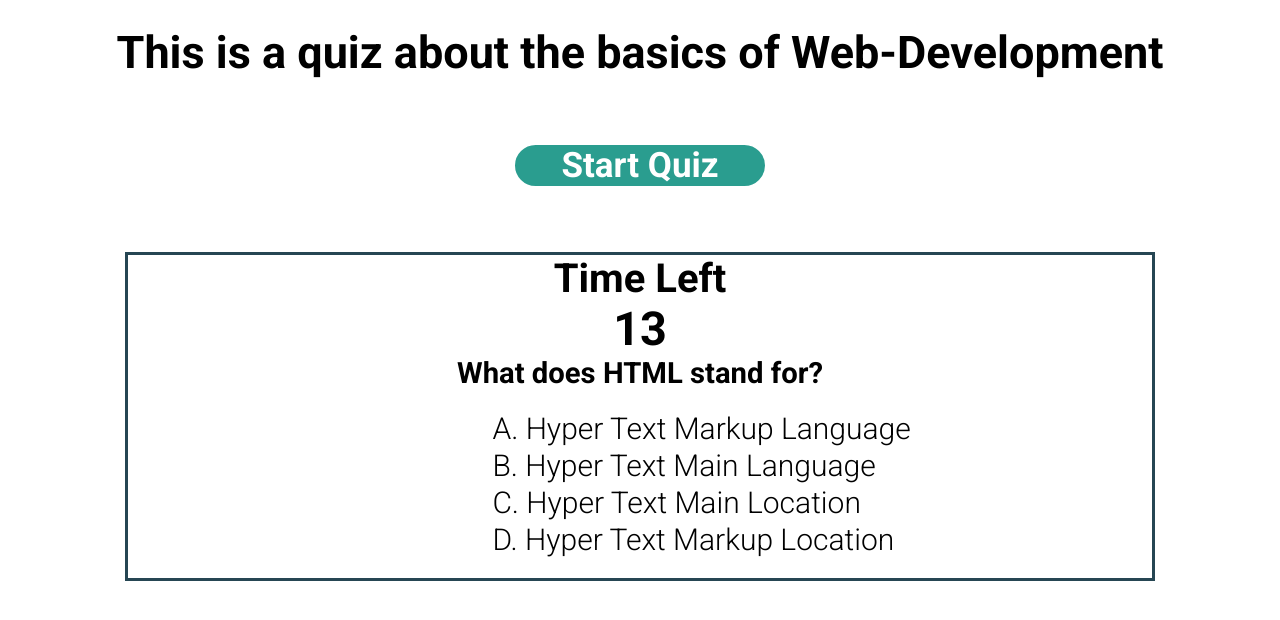
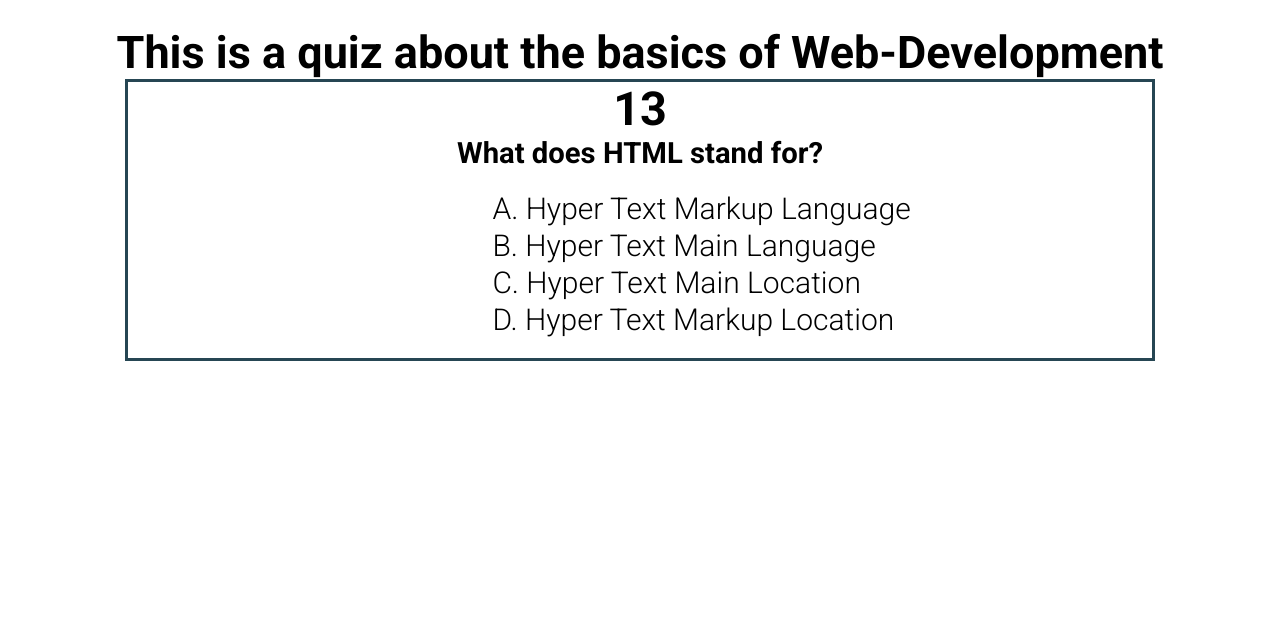
Before and after one commit to Dimavich/Web-dev-quiz, a plain HTML site: page index.html in a window 1280 px wide. Both pictures are taken after a click on the element "Start Quiz". Drawn offline with Linux system fonts and the light colour scheme.

Commit message:
the start button disapears after the quiz starts

```diff
--- a/Assets/deveope/scripts.js
+++ b/Assets/deveope/scripts.js
@@ -72,11 +72,10 @@ var questionsArr = [
     }
 ];
 
-
-
 // shows the quiz
 function show(event){
     quiz.setAttribute("style" , "display: block;");
+    startBtn.className = 'hide';
     setQuestion();
     setTimer();
 };
@@ -93,14 +92,14 @@ function setQuestion (event) {
     checkAns();
 };
 
+//timer function
 function setTimer() {
     var timerInterval = setInterval(function() {
         secondsLeft--;
         timer.textContent = secondsLeft ;
-
+        //when timer gets to 0
         if(secondsLeft === 0) {
           clearInterval(timerInterval);
-          // what to do after timer runs out
           window.location.href = './Assets/deveope/score.html'
         }
       }, 1000);
@@ -117,11 +116,13 @@ nextBtn.addEventListener("click", function(event){
 
     //changes the button after all questions have been answered
     if (index === 5) {
+        //saves score to local storage
         score = localStorage.setItem('Score', JSON.stringify(score));
+        // this will take you to the score page
         nextBtn.textContent = "Done";
         nextBtnLink.setAttribute('href', './Assets/deveope/score.html');
         nextBtn.setAttribute('style', 'color: white;');
-    // this will take you to the score page
+
 
 
     }
--- a/index.html
+++ b/index.html
@@ -12,7 +12,6 @@
     <h3 class="start-btn" id="start-btn"><a href="#">Start Quiz</a></h3>
     <main class="quiz" id="quiz">
         <div class="timer">
-            <h3 class="timer">Time Left</h3>
             <h3 id="clock">15</h3>
         </div>
         <div class="question-div">
```
